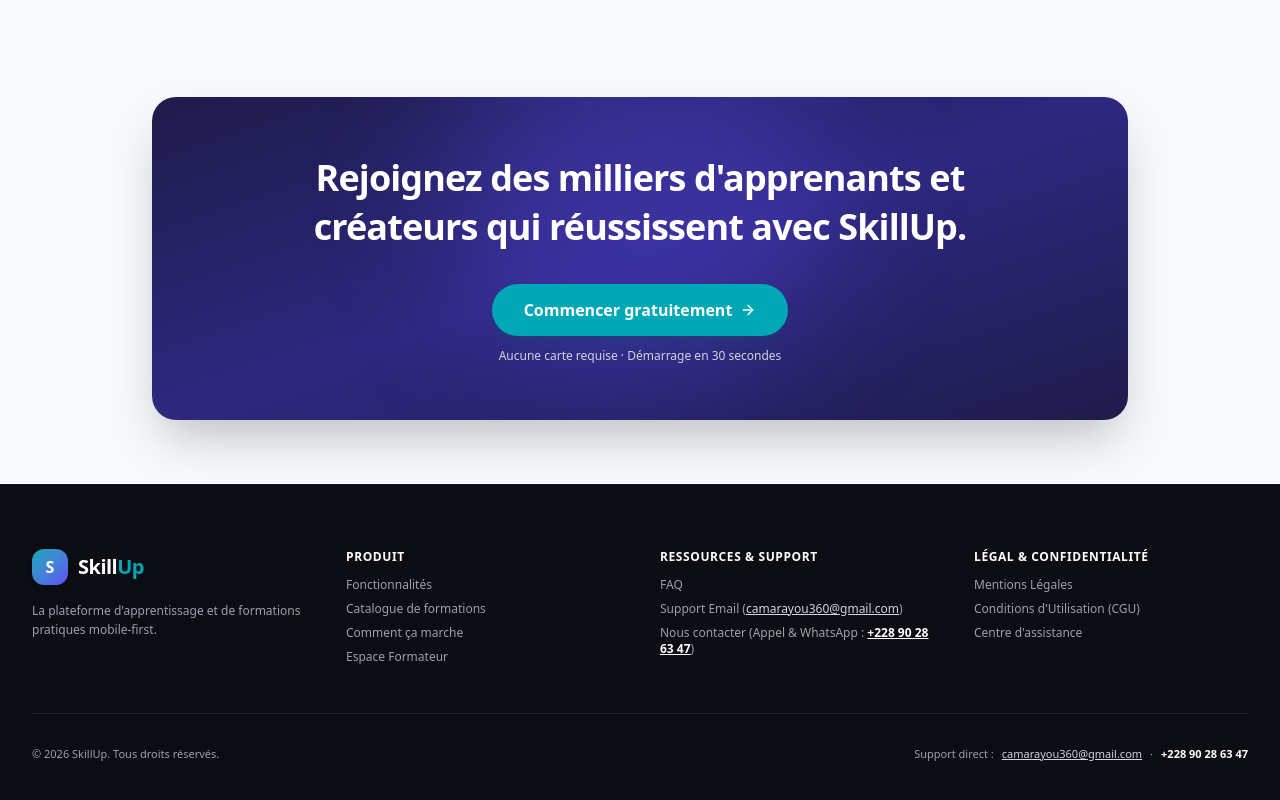
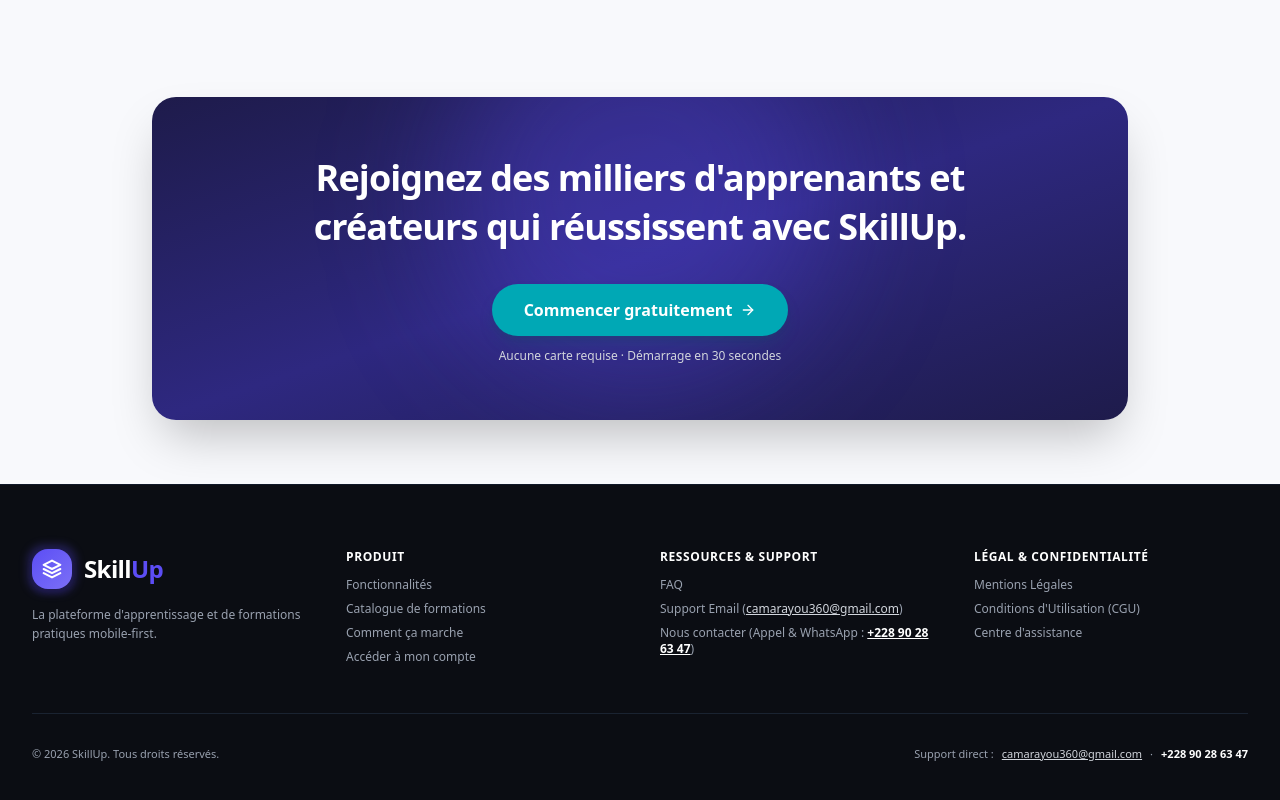
Before and after one commit to moussaoumarconde-collab/Skillup, a Next.js app: page / in a window 1280 px wide. Shown: the part 3962-4762 px from the top of the page. Built offline with nearby package versions, Linux system fonts and the light colour scheme; no server answers.

Commit message:
feat: favicon officiel SkillUp, logo officiel dans le footer et suppression du lien espace formateur

```diff
--- a/src/app/layout.tsx
+++ b/src/app/layout.tsx
@@ -17,6 +17,11 @@
 export const metadata: Metadata = {
   title: "SkillUp - Plateforme de formations en ligne",
   description: "Découvrez des milliers de formations pour développer vos compétences.",
+  icons: {
+    icon: "/icon.svg",
+    shortcut: "/icon.svg",
+    apple: "/icon.svg",
+  },
 };
 
 export default function RootLayout({
--- a/src/components/landing/LandingPage.tsx
+++ b/src/components/landing/LandingPage.tsx
@@ -651,14 +651,29 @@
           {/* 4 Colonnes du Footer */}
           <div className="grid grid-cols-1 md:grid-cols-2 lg:grid-cols-4 gap-8 lg:gap-10">
 
-            {/* Colonne 1 : Identité SkillUp */}
+            {/* Colonne 1 : Identité SkillUp avec Logo Officiel */}
             <div className="space-y-4">
-              <Link href="/" className="flex items-center gap-2.5 group">
-                <div className="w-9 h-9 rounded-xl bg-gradient-to-br from-[#00A8B5] to-[#5C4DF5] flex items-center justify-center text-white font-black text-base shadow-md">
-                  S
+              <Link href="/" className="flex items-center gap-3 group">
+                <div className="relative">
+                  <div className="absolute -inset-1 bg-[#5C4DF5]/30 rounded-2xl blur-xs group-hover:bg-[#5C4DF5]/40 transition-all" />
+                  <div className="relative w-10 h-10 rounded-2xl bg-gradient-to-br from-[#5C4DF5] to-[#7C6FF6] flex items-center justify-center text-white shadow-md shadow-indigo-950">
+                    <svg
+                      className="w-5 h-5 text-white"
+                      viewBox="0 0 24 24"
+                      fill="none"
+                      stroke="currentColor"
+                      strokeWidth="2.5"
+                      strokeLinecap="round"
+                      strokeLinejoin="round"
+                    >
+                      <path d="M12 2L2 7l10 5 10-5-10-5z" />
+                      <path d="M2 17l10 5 10-5" />
+                      <path d="M2 12l10 5 10-5" />
+                    </svg>
+                  </div>
                 </div>
-                <span className="font-extrabold text-xl text-white tracking-tight">
-                  Skill<span className="text-[#00A8B5]">Up</span>
+                <span className="font-extrabold text-2xl text-white tracking-tight">
+                  Skill<span className="text-[#5C4DF5]">Up</span>
                 </span>
               </Link>
               <p className="text-xs text-gray-400 leading-relaxed">
@@ -688,8 +703,8 @@
                   </a>
                 </li>
                 <li>
-                  <Link href="/abonnement" className="hover:text-white transition-colors">
-                    Espace Formateur
+                  <Link href="/connexion" className="hover:text-white transition-colors">
+                    Accéder à mon compte
                   </Link>
                 </li>
               </ul>
```
Also changed, not shown: public/icon.svg (added), src/app/icon.svg (added).
